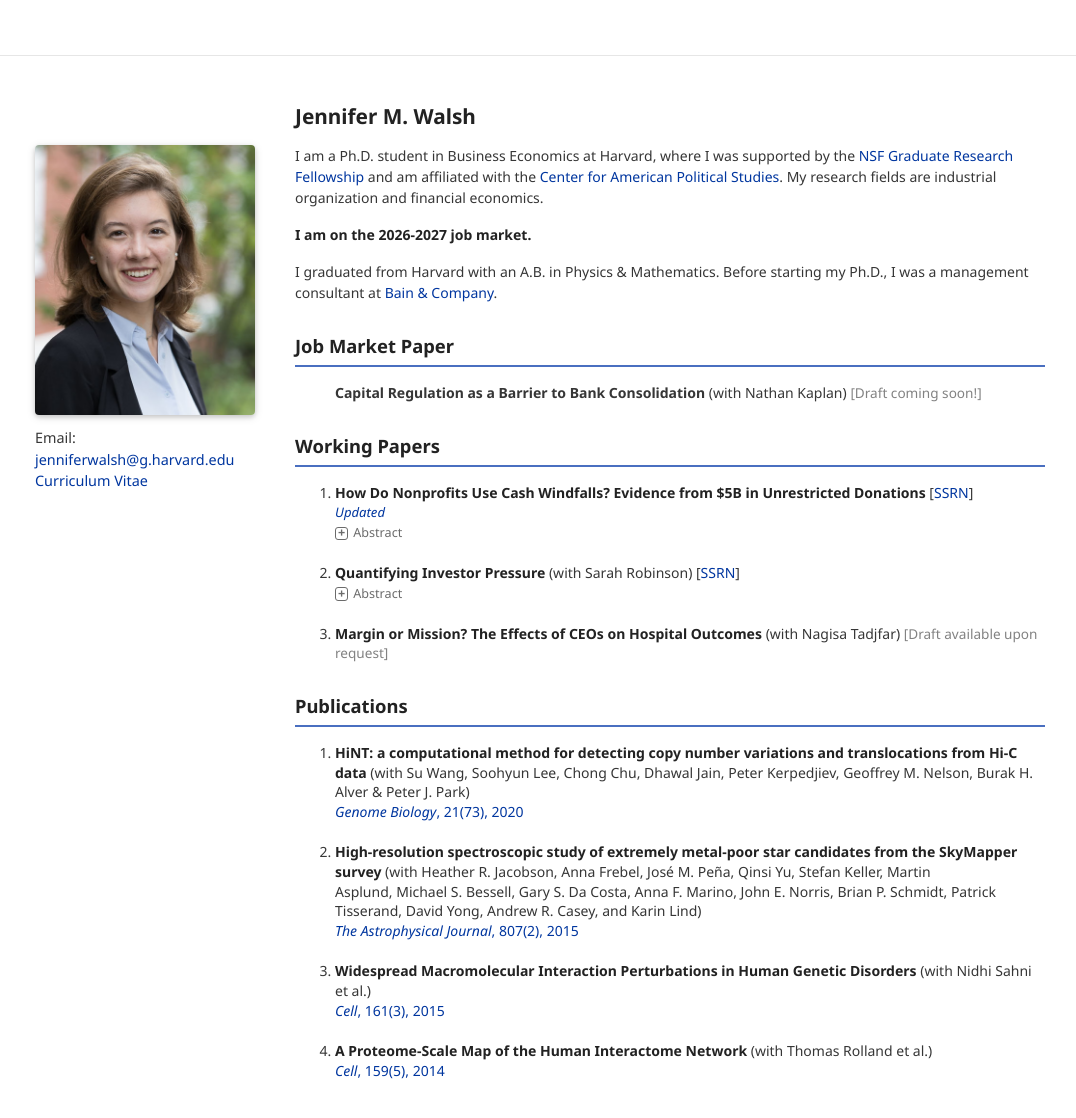
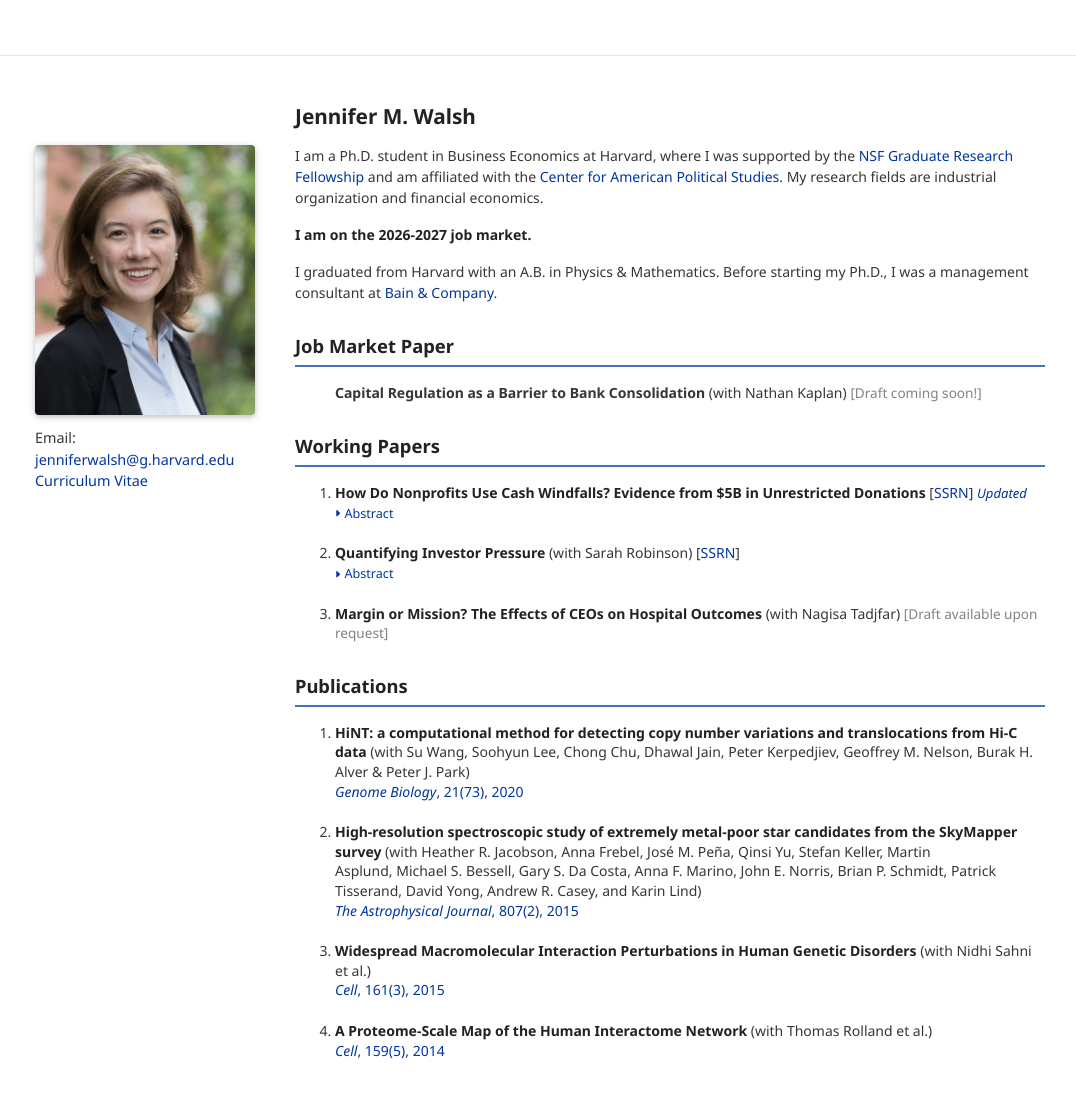
Before and after one commit to walshjm3/walshjm3.github.io, a Jekyll site: the page built from index.md, in a window 1280 px wide and 1171 px high. Shown: the top 1118 px of the window, without its empty margins (100-1176 px from the left). Built offline with Jekyll 4.4.1, drawn with Linux system fonts in a browser that asks for light colours; comment, search, counter and statistics services are not loaded; a style sheet for code colours, icons or effects is not loaded.

Commit message:
More formatting

```diff
--- a/_layouts/default.html
+++ b/_layouts/default.html
@@ -91,31 +91,21 @@
       /* [SSRN] links: theme navy instead of main.css's plain blue */
       .post article a.paper-link { color: var(--global-theme-color); }
 
-      /* Abstract toggle: small gray text with a boxed +, which becomes – when open */
+      /* Abstract toggle: slightly smaller navy text with a small arrow */
       .post article a.abstract-toggle {
         font-size: 0.9em;
-        color: #6b6b6b;
+        color: var(--global-theme-color);
         text-decoration: none;
         cursor: pointer;
-        gap: 0.4em;
+        gap: 0.35em;
       }
 
-      .post article a.abstract-toggle:hover { color: var(--global-theme-color); }
+      .post article a.abstract-toggle:hover { color: var(--accent-light); }
 
-      .post article a.abstract-toggle::before {
-        content: '+';
-        display: inline-flex;
-        align-items: center;
-        justify-content: center;
-        width: 1.05em;
-        height: 1.05em;
-        border: 1px solid currentColor;
-        border-radius: 3px;
-        font-weight: 700;
-        line-height: 1;
+      .post article a.abstract-toggle i {
+        font-size: 0.8em;
+        color: inherit;
       }
-
-      .post article a.abstract-toggle:not(.collapsed)::before { content: '\2013'; }
 
       /* Abstract text: same gray, italic */
       .post article .abstract-text,
--- a/index.md
+++ b/index.md
@@ -40,7 +40,6 @@ title: Home
       <span class="paper-info{% if paper.info_blue %} paper-info--blue{% endif %}">{{ paper.info }}</span>
     {% endif %}
     {% if paper.badge or paper.badge_date or paper.year %}
-    <br>
     <span class="paper-badge">{% if paper.badge %}{{ paper.badge }}{% if paper.badge_date %} · {% endif %}{% endif %}{% if paper.badge_date %}<strong>{{ paper.badge_date }}</strong>{% endif %}{% if paper.year %} {{ paper.year }}{% endif %}</span>
     {% endif %}
     {% if paper.abstract %}
@@ -52,7 +51,7 @@ title: Home
        role="button"
        aria-expanded="false"
        aria-controls="collapse-{{ paper.id | remove: '/working/' }}"
-    >Abstract</a>
+    ><i class="fas fa-caret-right"></i> Abstract</a>
     <div class="abstract-text collapse ml-4 mb-3" id="collapse-{{ paper.id | remove: '/working/' }}">
       <p>{{ paper.abstract }}</p>
     </div>
```
